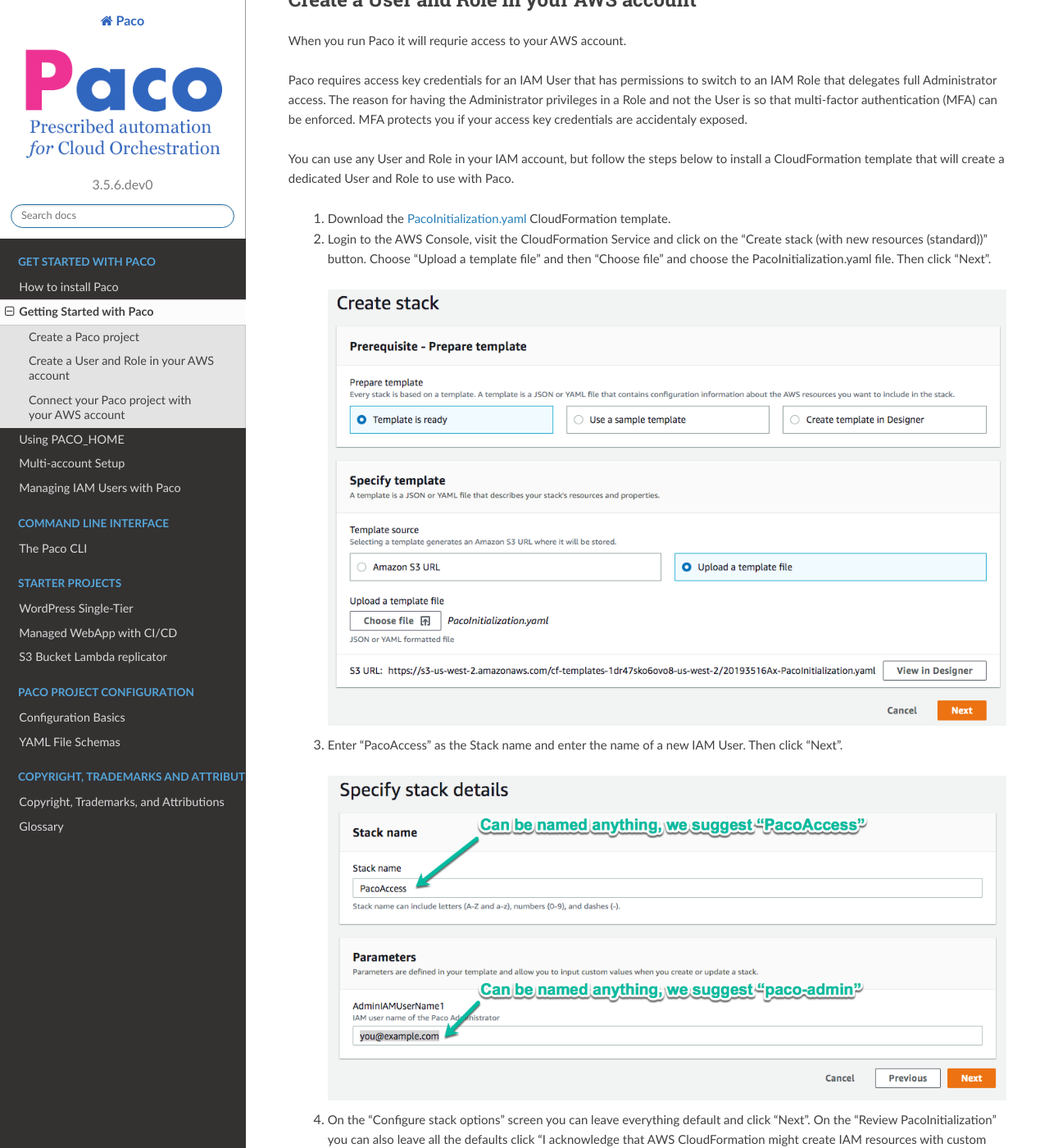
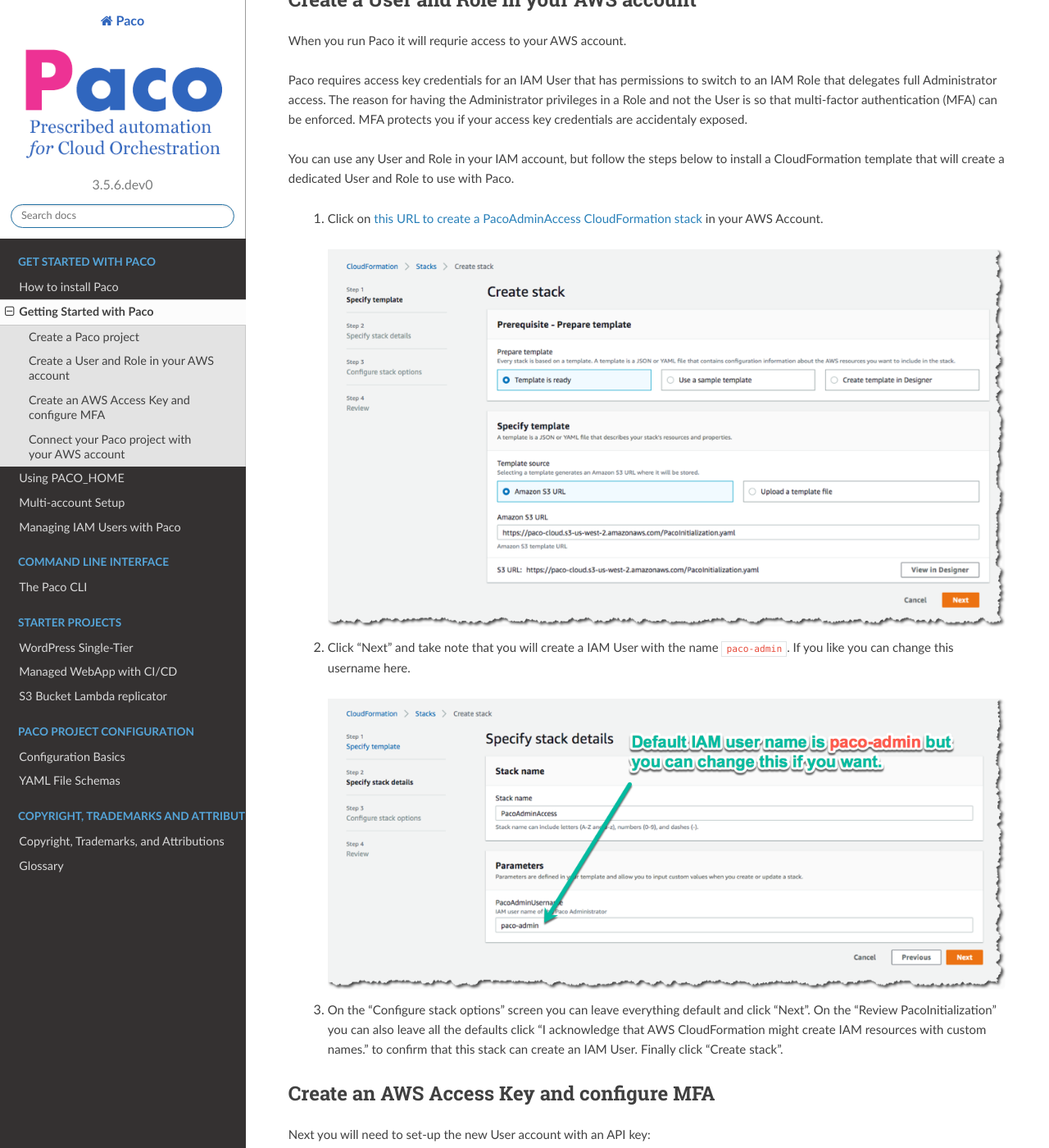
Before and after one commit to waterbear-cloud/paco, a Sphinx documentation site: the page built from docs/started.rst, in a window 1280 px wide and 1400 px high, scrolled down 1615 px. Shown: the whole window at 82% size. Built offline with Sphinx 7.4.7 and the Read the Docs theme 2.0.0, drawn with Linux system fonts in a browser that asks for light colours.

Commit message:
make the create stack an URL and update docs

```diff
--- a/docs/started.rst
+++ b/docs/started.rst
@@ -87,17 +87,14 @@
 You can use any User and Role in your IAM account, but follow the steps below to
 install a CloudFormation template that will create a dedicated User and Role to use with Paco.
 
-  1. Download the PacoInitialization.yaml_ CloudFormation template.
+  1. Click on `this URL to create a PacoAdminAccess CloudFormation stack`_ in your AWS Account.
 
-  #. Login to the AWS Console, visit the CloudFormation Service and click on the
-     "Create stack (with new resources (standard))" button. Choose "Upload a template file" and
-     then "Choose file" and choose the PacoInitialization.yaml file. Then click "Next".
+     .. image:: _static/images/create-paco-admin-stack.png
 
-     .. image:: _static/images/quickstart101-create-stack-init.png
+  #. Click "Next" and take note that you will create a IAM User with the name ``paco-admin``.
+     If you like you can change this username here.
 
-  #. Enter "PacoAccess" as the Stack name and enter the name of a new IAM User. Then click "Next".
-
-     .. image:: _static/images/quickstart101-stack-init-details.png
+     .. image:: _static/images/stack-admin-username.png
 
   #. On the "Configure stack options" screen you can leave everything default and click "Next".
      On the "Review PacoInitialization" you can also leave all the defaults click
@@ -105,7 +102,10 @@
      to confirm that this stack can create an IAM User.
      Finally click "Create stack".
 
-.. _PacoInitialization.yaml: ./_static/templates/PacoInitialization.yaml
+.. _this URL to create a PacoAdminAccess CloudFormation stack: https://console.aws.amazon.com/cloudformation/home?region=us-west-2#/stacks/new?stackName=PacoAdminAccess&templateURL=https://paco-cloud.s3-us-west-2.amazonaws.com/PacoInitialization.yaml
+
+Create an AWS Access Key and configure MFA
+------------------------------------------
 
 Next you will need to set-up the new User account with an API key:
 
```
Also changed, not shown: docs/_static/images/create-paco-admin-stack.png (added), docs/_static/images/quickstart101-create-stack-init.png (deleted), docs/_static/images/quickstart101-stack-init-details.png (deleted), docs/_static/images/stack-admin-username.png (added).
